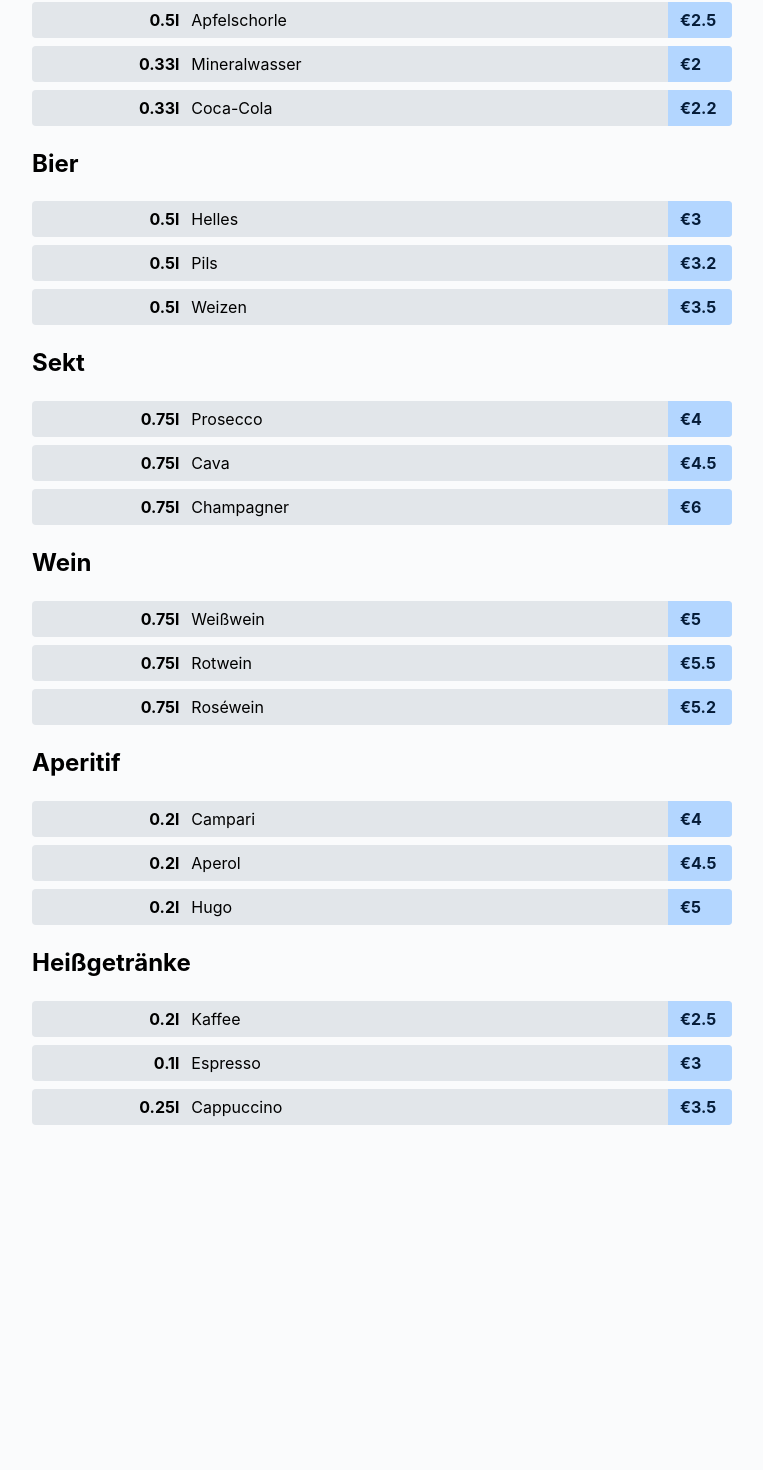
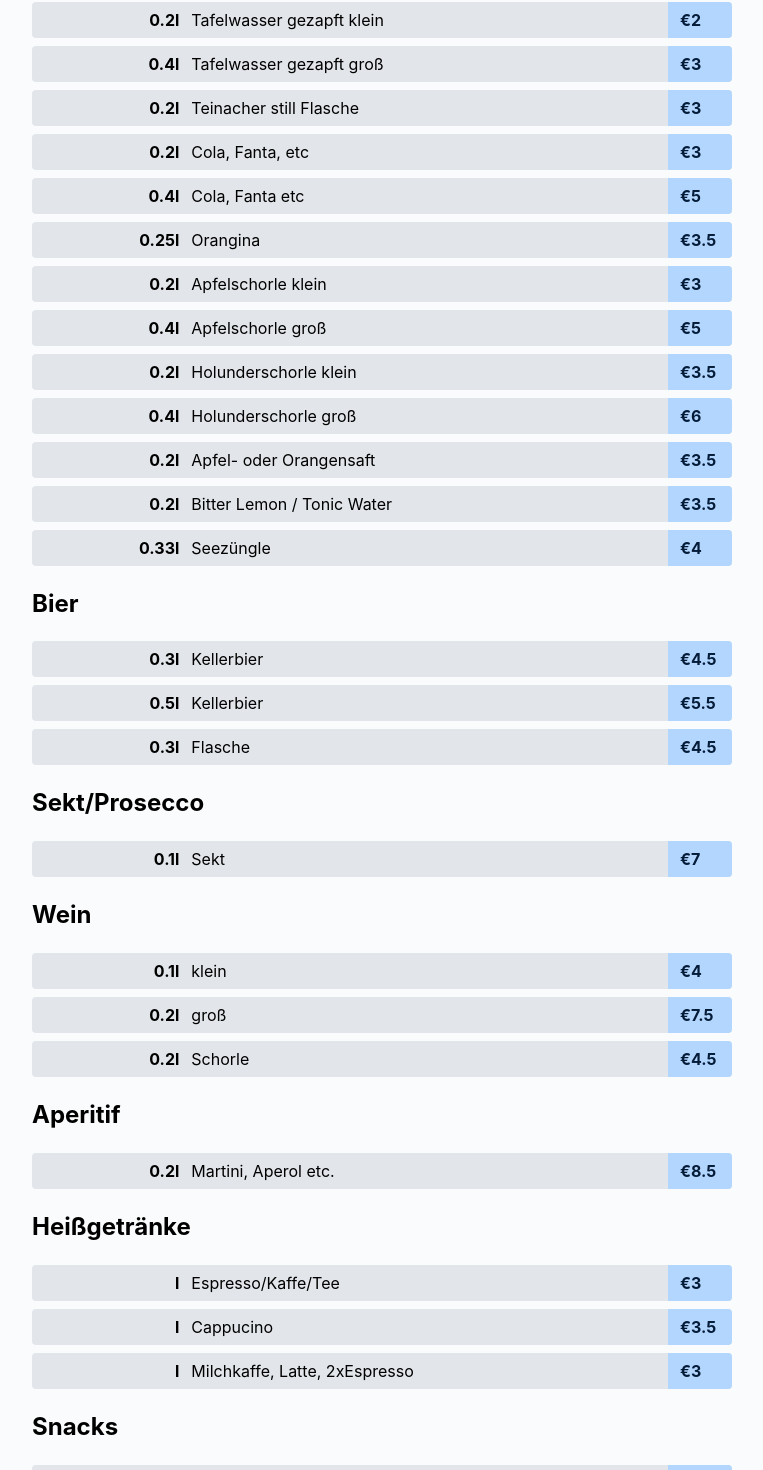
Before and after one commit to Yannik195/getraenkerechner, a React (Vite) app: page / in a window 1280 px wide. Shown: the part 317-1787 px from the top of the page, without its empty margins (258-1021 px from the left). Before the commit the page ends 1470 px from the top, so only its background shows below. Built offline with nearby package versions, Linux system fonts and the light colour scheme.

Commit message:
complete list

```diff
--- a/src/App.jsx
+++ b/src/App.jsx
@@ -8,18 +8,68 @@ const getränkeListe = [
     name: "Alkoholfreie Getränke",
     items: [
       {
-        name: "Apfelschorle",
-        price: 2.5,
-        volume: 0.5,
+        name: "Tafelwasser gezapft klein",
+        price: 2.0,
+        volume: 0.2,
       },
       {
-        name: "Mineralwasser",
-        price: 2.0,
-        volume: 0.33,
+        name: "Tafelwasser gezapft groß",
+        price: 3.0,
+        volume: 0.4,
       },
       {
-        name: "Coca-Cola",
-        price: 2.2,
+        name: "Teinacher still Flasche",
+        price: 3.0,
+        volume: 0.2,
+      },
+      {
+        name: "Cola, Fanta, etc",
+        price: 3.0,
+        volume: 0.2,
+      },
+      {
+        name: "Cola, Fanta etc",
+        price: 5.0,
+        volume: 0.4,
+      },
+      {
+        name: "Orangina",
+        price: 3.5,
+        volume: 0.25,
+      },
+      {
+        name: "Apfelschorle klein",
+        price: 3.0,
+        volume: 0.2,
+      },
+      {
+        name: "Apfelschorle groß",
+        price: 5.0,
+        volume: 0.4,
+      },
+      {
+        name: "Holunderschorle klein",
+        price: 3.5,
+        volume: 0.2,
+      },
+      {
+        name: "Holunderschorle groß",
+        price: 6.0,
+        volume: 0.4,
+      },
+      {
+        name: "Apfel- oder Orangensaft",
+        price: 3.5,
+        volume: 0.2,
+      },
+      {
+        name: "Bitter Lemon / Tonic Water",
+        price: 3.5,
+        volume: 0.2,
+      },
+      {
+        name: "Seezüngle",
+        price: 4.0,
         volume: 0.33,
       },
     ],
@@ -28,39 +78,29 @@ const getränkeListe = [
     name: "Bier",
     items: [
       {
-        name: "Helles",
-        price: 3.0,
+        name: "Kellerbier",
+        price: 4.5,
+        volume: 0.3,
+      },
+      {
+        name: "Kellerbier",
+        price: 5.5,
         volume: 0.5,
       },
       {
-        name: "Pils",
-        price: 3.2,
-        volume: 0.5,
-      },
-      {
-        name: "Weizen",
-        price: 3.5,
-        volume: 0.5,
+        name: "Flasche",
+        price: 4.5,
+        volume: 0.3,
       },
     ],
   },
   {
-    name: "Sekt",
+    name: "Sekt/Prosecco",
     items: [
       {
-        name: "Prosecco",
-        price: 4.0,
-        volume: 0.75,
-      },
-      {
-        name: "Cava",
-        price: 4.5,
-        volume: 0.75,
-      },
-      {
-        name: "Champagner",
-        price: 6.0,
-        volume: 0.75,
+        name: "Sekt",
+        price: 7.0,
+        volume: 0.1,
       },
     ],
   },
@@ -68,19 +108,19 @@ const getränkeListe = [
     name: "Wein",
     items: [
       {
-        name: "Weißwein",
-        price: 5.0,
-        volume: 0.75,
+        name: "klein",
+        price: 4.0,
+        volume: 0.1,
       },
       {
-        name: "Rotwein",
-        price: 5.5,
-        volume: 0.75,
+        name: "groß",
+        price: 7.5,
+        volume: 0.2,
       },
       {
-        name: "Roséwein",
-        price: 5.2,
-        volume: 0.75,
+        name: "Schorle",
+        price: 4.5,
+        volume: 0.2,
       },
     ],
   },
@@ -88,18 +128,8 @@ const getränkeListe = [
     name: "Aperitif",
     items: [
       {
-        name: "Campari",
-        price: 4.0,
-        volume: 0.2,
-      },
-      {
-        name: "Aperol",
-        price: 4.5,
-        volume: 0.2,
-      },
-      {
-        name: "Hugo",
-        price: 5.0,
+        name: "Martini, Aperol etc.",
+        price: 8.5,
         volume: 0.2,
       },
     ],
@@ -108,19 +138,41 @@ const getränkeListe = [
     name: "Heißgetränke",
     items: [
       {
-        name: "Kaffee",
-        price: 2.5,
-        volume: 0.2,
+        name: "Espresso/Kaffe/Tee",
+        price: 3.0,
       },
       {
-        name: "Espresso",
-        price: 3.0,
-        volume: 0.1,
+        name: "Cappucino",
+        price: 3.5,
       },
       {
-        name: "Cappuccino",
-        price: 3.5,
-        volume: 0.25,
+        name: "Milchkaffe, Latte, 2xEspresso",
+        price: 3.0,
+      },
+    ],
+  },
+  {
+    name: "Snacks",
+    items: [
+      {
+        name: "Snacks",
+        price: 2.0,
+      },
+      {
+        name: "Chips",
+        price: 2.5,
+      },
+      {
+        name: "Brezel",
+        price: 2.0,
+      },
+      {
+        name: "Butter Brezel",
+        price: 2.5,
+      },
+      {
+        name: "Brötchen",
+        price: 4.0,
       },
     ],
   },
```
